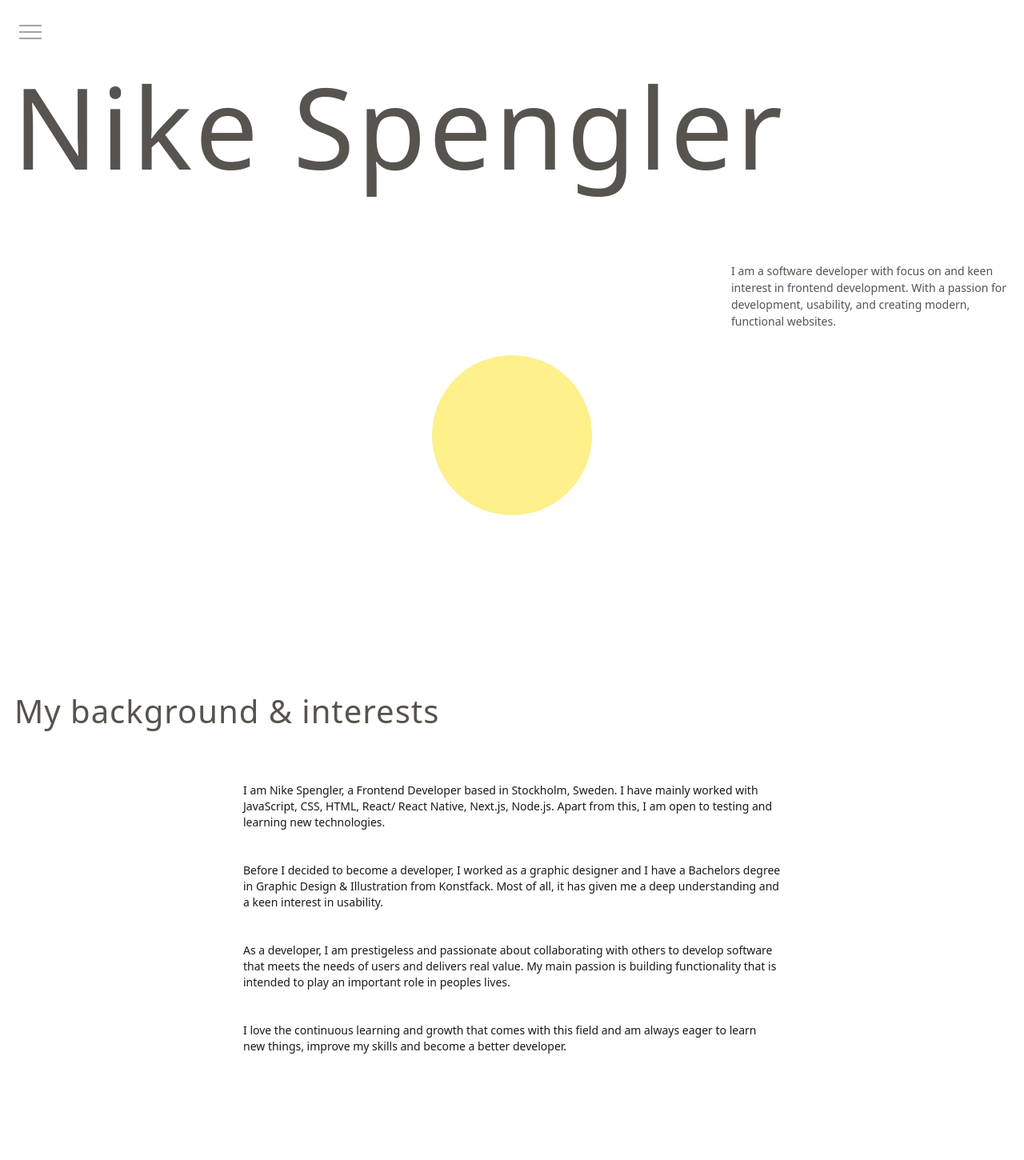
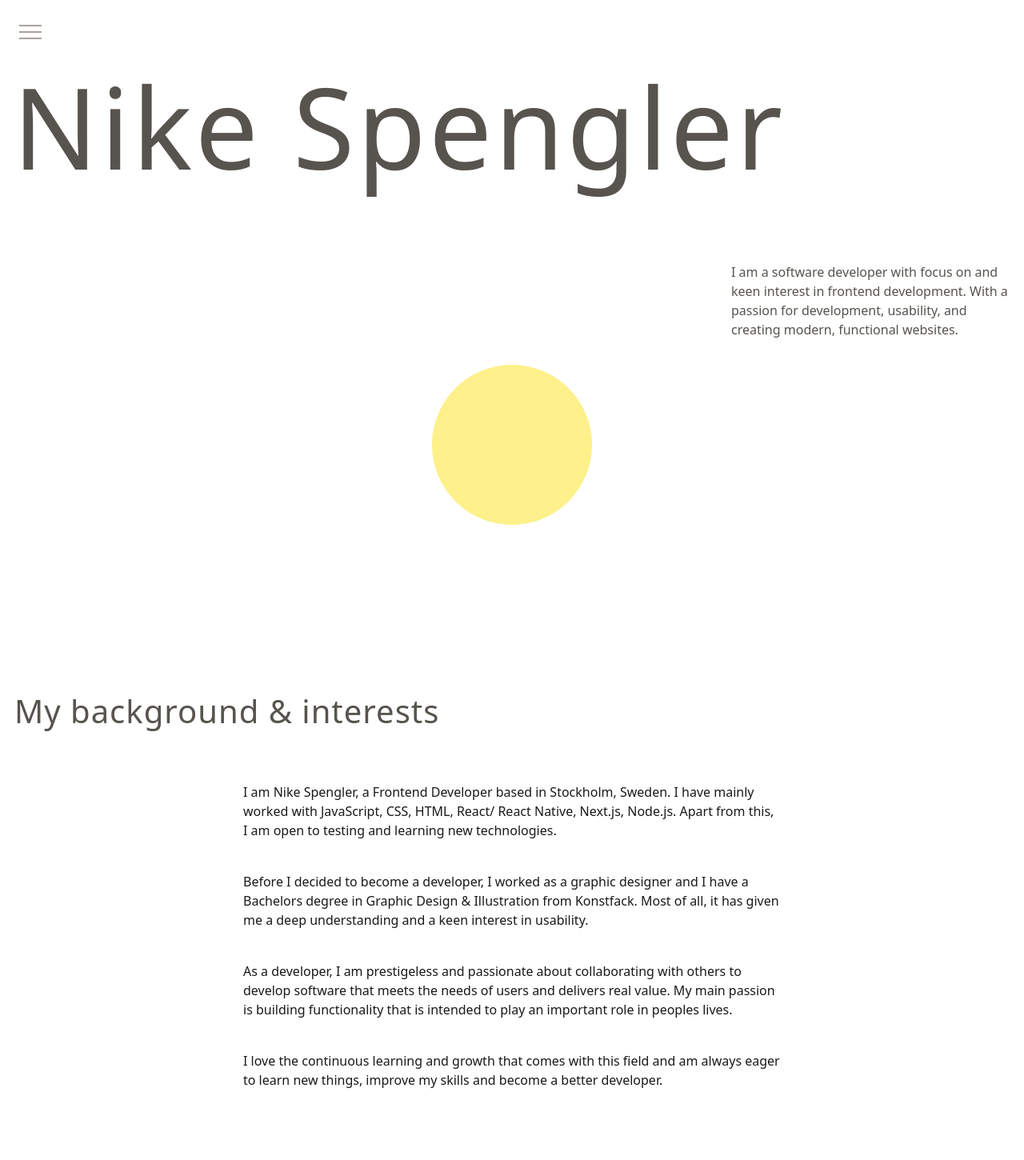
Before and after one commit to NikeSpengler/portfolio, a React (Vite) app in the folder portfolio-vite/: page / in a window 1280 px wide. Shown: the top 1450 px of the page at 80% size. Built offline with nearby package versions, Linux system fonts and the light colour scheme.

Commit message:
Update font size

```diff
--- a/portfolio-vite/src/components/About.jsx
+++ b/portfolio-vite/src/components/About.jsx
@@ -36,7 +36,7 @@ const About = () => {
                         visible: { opacity: 1, x: 0}
                     }}
                 >
-                <p className="flex flex-col text-base text-stone-900 pt-16 md:text-sm md:max-w-lg lg:max-w-xl xl:max-w-2xl">
+                <p className="flex flex-col text-base text-stone-900 pt-16 md:text-base md:max-w-lg lg:max-w-xl xl:max-w-2xl">
                 I am Nike Spengler, a Frontend Developer based in Stockholm, Sweden. I have mainly worked with JavaScript, CSS, HTML, React/ React Native, Next.js, Node.js. Apart from this, I am open to testing and learning new technologies.
                 </p>
             </motion.div>
@@ -51,7 +51,7 @@ const About = () => {
                   visible: { opacity: 1, x: 0}
               }}
             >
-                <p className="flex flex-col text-base text-stone-900 pt-10 md:text-sm md:max-w-lg lg:max-w-xl xl:max-w-2xl ">
+                <p className="flex flex-col text-base text-stone-900 pt-10 md:text-base md:max-w-lg lg:max-w-xl xl:max-w-2xl ">
                 Before I decided to become a developer, I worked as a graphic designer and I have a Bachelors degree in Graphic Design & Illustration from Konstfack. Most of all, it has given me a deep understanding and a keen interest in usability.
                 </p>
             </motion.div>
@@ -66,7 +66,7 @@ const About = () => {
                   visible: { opacity: 1, x: 0}
               }}
             >
-                <p className="flex flex-col text-base text-stone-900 pt-10 md:text-sm md:max-w-lg lg:max-w-xl xl:max-w-2xl">
+                <p className="flex flex-col text-base text-stone-900 pt-10 md:text-base md:max-w-lg lg:max-w-xl xl:max-w-2xl">
                 As a developer, I am prestigeless and passionate about collaborating with others to develop software that meets the needs of users and delivers real value. My main passion is building functionality that is intended to play an important role in peoples lives.
                 </p>
             </motion.div>
@@ -81,7 +81,7 @@ const About = () => {
                   visible: { opacity: 1, x: 0}
               }}
             >
-                <p className="flex flex-col text-base text-stone-900 pt-10 pb-16 md:text-sm md:max-w-lg lg:max-w-xl xl:max-w-2xl">
+                <p className="flex flex-col text-base text-stone-900 pt-10 pb-16 md:text-base md:max-w-lg lg:max-w-xl xl:max-w-2xl">
                 I love the continuous learning and growth that comes with this field and am always eager to learn new things, improve my skills and become a better developer.
                 </p>
             </motion.div>
--- a/portfolio-vite/src/components/Intro.jsx
+++ b/portfolio-vite/src/components/Intro.jsx
@@ -44,7 +44,7 @@ const Intro = () => {
                     visible: { opacity: 1, x: 0}
                 }}
                 >
-                    <p className="text-[14px] text-left justify-end md:justify-end text-stone-600 pb-20 gap-6 md:pb-8 pt-10 md:pt-20 md:text-left max-w-[280px] md:max-w-[350px]">I am a software developer with focus on and keen interest in frontend development. With a passion for development, usability, and creating modern, functional websites. </p>
+                    <p className="text-[16px] text-left justify-end md:justify-end text-stone-600 pb-20 gap-6 md:pb-8 pt-10 md:pt-20 md:text-left max-w-[280px] md:max-w-[350px]">I am a software developer with focus on and keen interest in frontend development. With a passion for development, usability, and creating modern, functional websites. </p>
                 </motion.div>
             </div>
 
```
